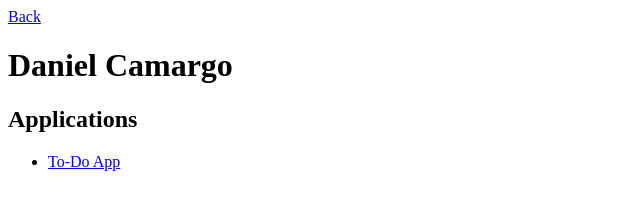
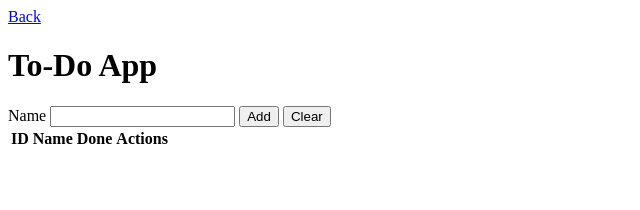
Before and after one commit to RoseWang-web/To-Do-List, a website: page public/danielcamargo/index.html in a window 1280 px wide. Shown: the whole page, without its empty margins (0-640 px from the left). Drawn offline with Linux system fonts and the light colour scheme.

```diff
--- a/api/danielcamargo/tasks.js
+++ b/api/danielcamargo/tasks.js
@@ -4,7 +4,7 @@
 const router = express.Router();
 
 /** @type{{id: number, name: string, done: boolean}[]} */
-const tasks = [];
+const tasks = [{ id: 1, name: "some name", done: false }];
 
 // Search
 router.get('/', function (req, res) {
--- a/public/danielcamargo/index.html
+++ b/public/danielcamargo/index.html
@@ -2,18 +2,32 @@
 <html lang="en">
 
     <head>
-    <title>Daniel Camargo</title>
+        <title>Daniel Camargo - To-Do App</title>
         <meta charset="UTF-8">
         <meta name="viewport" content="width=device-width, initial-scale=1">
     </head>
 
     <body>
-    <a href="/">Back</a>
-    <h1>Daniel Camargo</h1>
-    <h2>Applications</h2>
-    <ul>
-        <li><a href="/danielcamargo/todo.html">To-Do App</a></li>
-    </ul>
+        <a href="/danielcamargo">Back</a>
+        <h1>To-Do App</h1>
+        <form id="taskForm">
+            <label for="nameInput">Name</label>
+            <input id="nameInput" type="text" name="name" />
+            <button id="addButton">Add</button>
+            <button id="clearButton" type="button">Clear</button>
+        </form>
+
+        <table id="taskTable">
+            <thead>
+                <tr>
+                    <th>ID</th>
+                    <th>Name</th>
+                    <th>Done</th>
+                    <th>Actions</th>
+                </tr>
+            </thead>
+            <tbody id="taskTableBody"></tbody>
+        </table>
     </body>
 
 </html>
```
Lines whose indentation alone changed are shown as unchanged.
